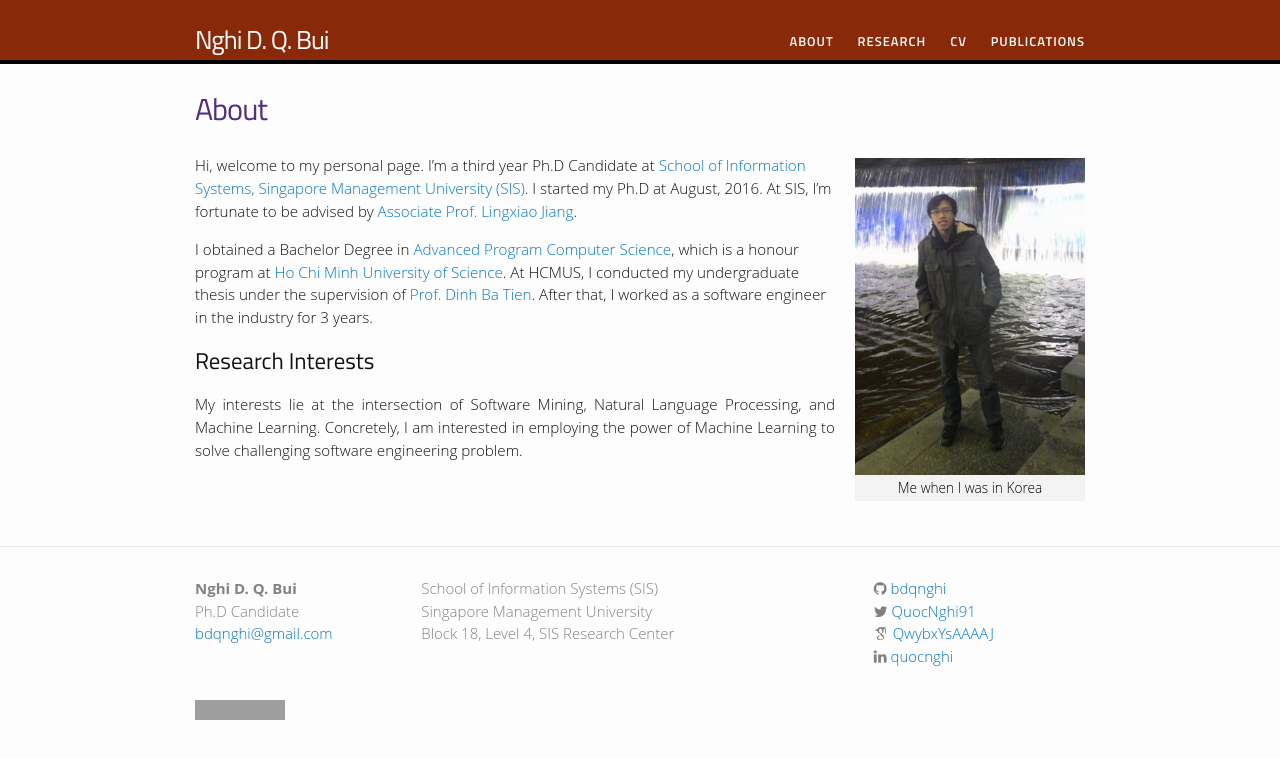
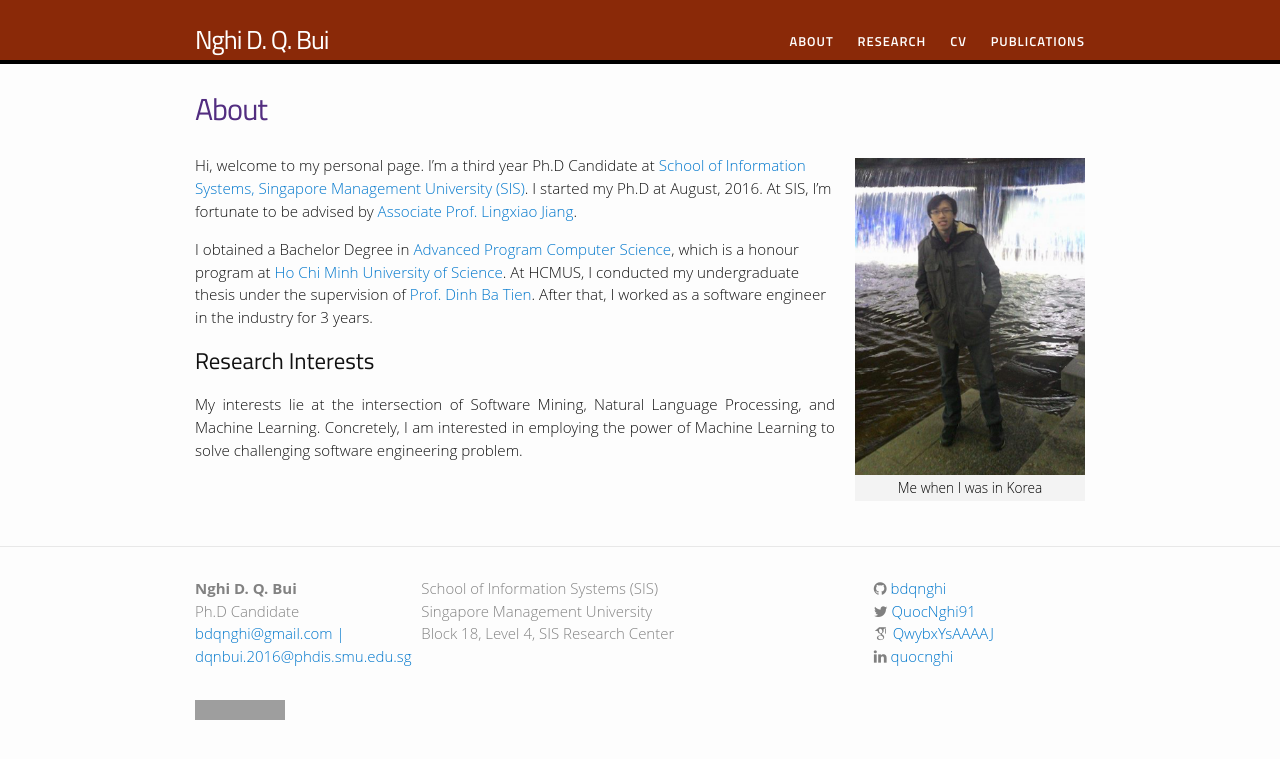
Before and after one commit to bdqnghi/bdqnghi.github.io, a Jekyll site: the page built from index.md, in a window 1280 px wide. Shown: the top 759 px of the page. Built offline with Jekyll 4.4.1, drawn with Linux system fonts in a browser that asks for light colours; nearby versions of some CDN libraries; some web fonts are replaced; grey boxes are pictures that could not be loaded.

Commit message:
add email

```diff
--- a/_config.yml
+++ b/_config.yml
@@ -7,7 +7,7 @@
 
 # Site settings
 title: Nghi D. Q. Bui
-email: bdqnghi@gmail.com
+email: bdqnghi@gmail.com | dqnbui.2016@phdis.smu.edu.sg
 description: > # this means to ignore newlines until "baseurl:"
  Nghi Bui's academic website.
 baseurl: "" # the subpath of your site, e.g. /blog
```
